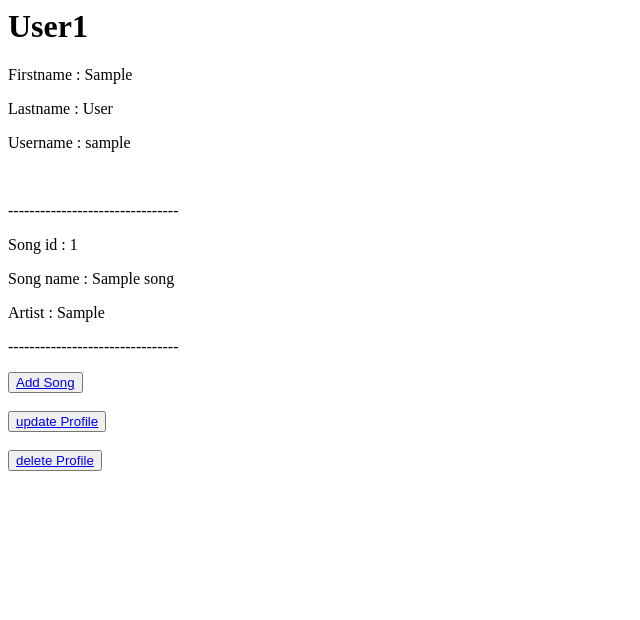
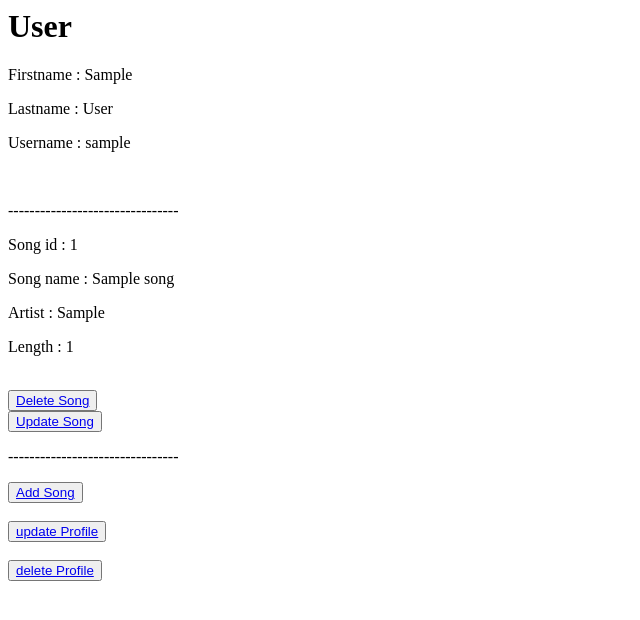
Before and after one commit to JackPendlebury1/ProjectDevOps, a Flask app: page /user/home in a window 1280 px wide. Shown: the top 620 px of the page, without its empty margins (0-640 px from the left). Run offline with Flask 2, Linux system fonts and the light colour scheme; a user stored in the database is signed in; tables that the repository leaves empty hold one stand-in row (values such as "Sample post").

Commit message:
add changes to user home

```diff
--- a/templates/user_home.html
+++ b/templates/user_home.html
@@ -2,7 +2,7 @@
     <head>
         <title>User</title>
     </head>
-    <h1>User1</h1>
+    <h1>User</h1>
     <body>
         <div>
                 <p>Firstname : {{ current_user.user_first_name }}<br></p>
@@ -14,6 +14,11 @@
                     <p>Song id : {{ song.id }}</p>
                     <p>Song name : {{ song.song_name }}</p>
                     <p>Artist :  {{ song.song_artist }}</p>
+                    <p>Length : {{ song.song_length }}</p>
+                    <br>
+                    <button><a href="{{ url_for('delete_song', song_id = song.id)}}">Delete Song</a></button>
+                    <br>
+                    <button><a href="{{ url_for('update_song', song_id = song.id) }}">Update Song</a></button>
                     <p>--------------------------------</p>
                 {% endfor %}
         </div>
```
